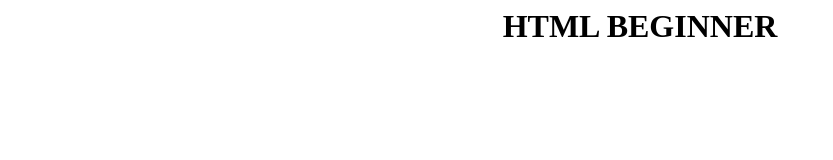
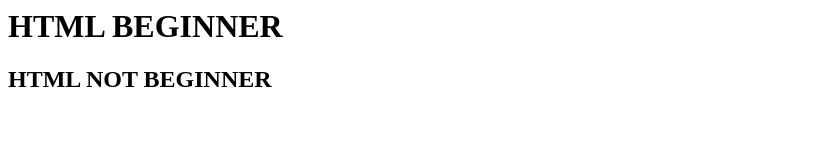
Before and after one commit to Saitoria/git_master, a plain HTML site: page index.html in a window 1280 px wide. Shown: the whole page, without its empty margins (0-833 px from the left). Drawn offline with Linux system fonts and the light colour scheme.

Commit message:
Saitoria's third  commit

```diff
--- a/index.html
+++ b/index.html
@@ -4,8 +4,8 @@
         <title>Hello Git</title>
     </head>
     <body>
-        <center>
+
         <h1> HTML BEGINNER</h1>
-        </center>
+        <h2> HTML NOT BEGINNER</h2>
     </body>
 </html>
```
